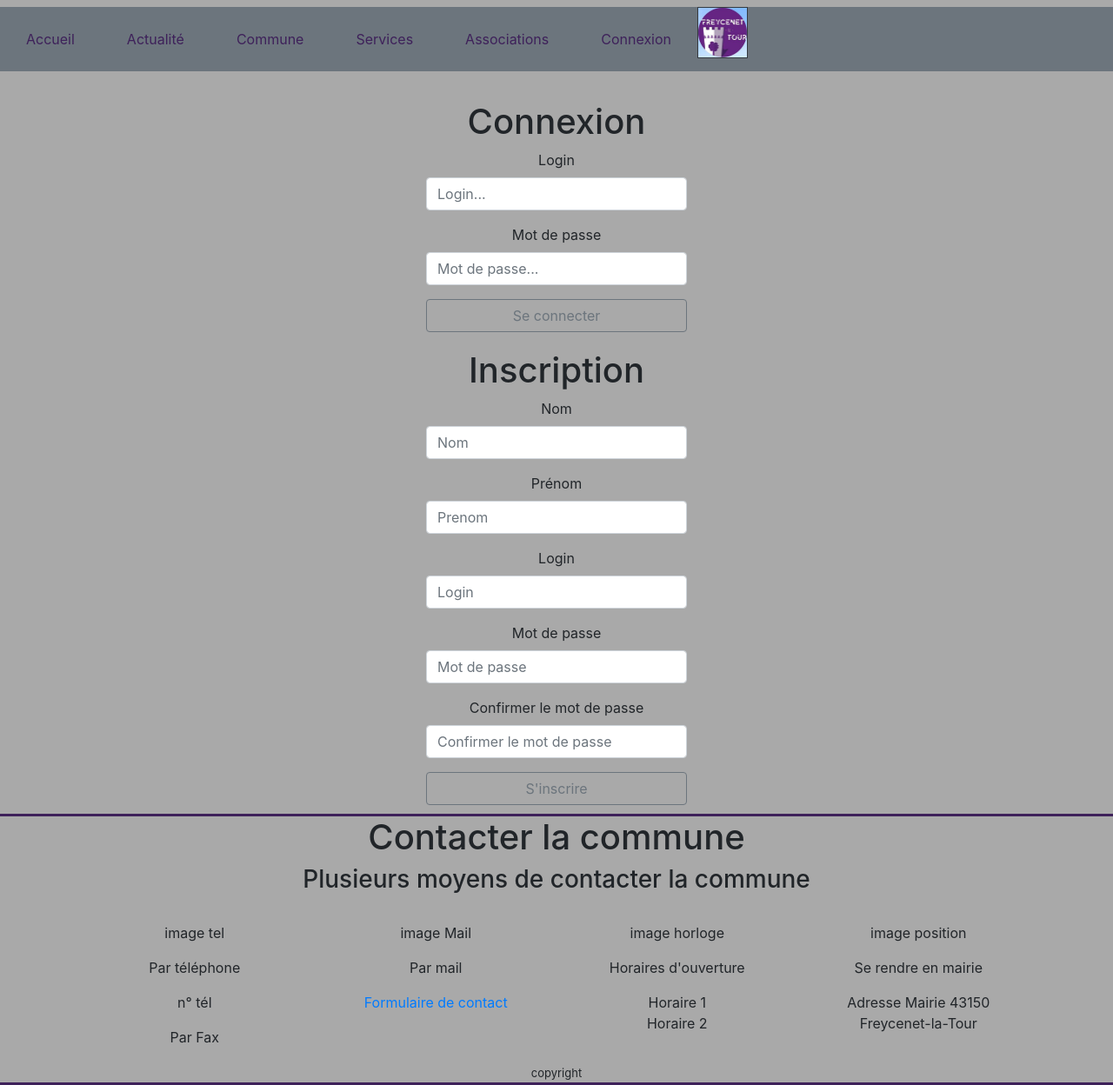
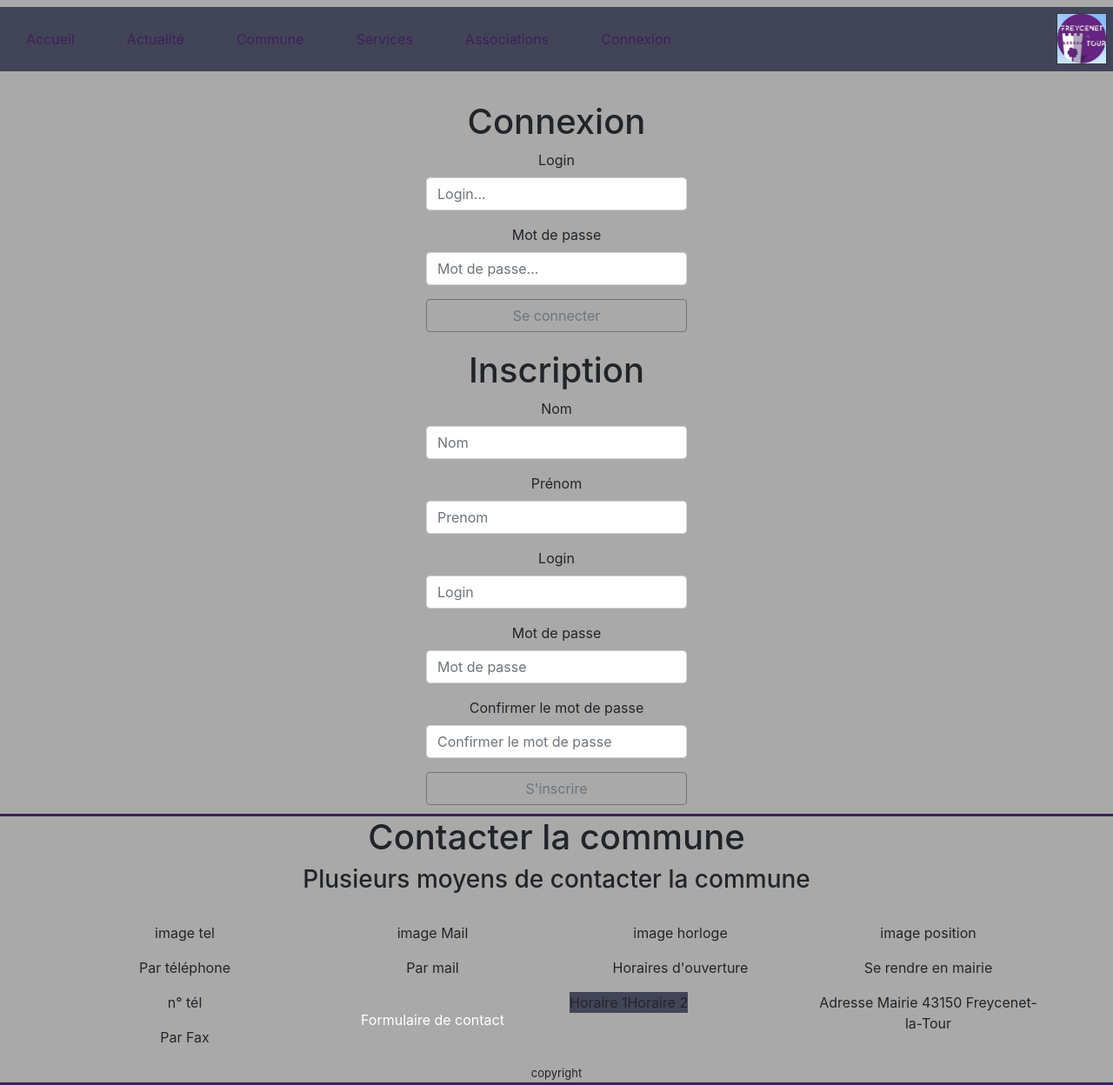
Before and after one commit to ByWind80800/Stage_Zark_Bywind_public, a PHP site: page / in a window 1280 px wide. Shown: the part 165-1413 px from the top of the page at 87% size. Run offline with PHP 8.4, Linux system fonts and the light colour scheme.

Commit message:
update menu

```diff
--- a/Vue/Css/page.css
+++ b/Vue/Css/page.css
@@ -5,21 +5,26 @@ h1{
 	text-align: center;
 }
 
-}div li {
+div li {
 	list-style-type: none;
 	float: left;
+	background-color: #424558;
 }
 div ul{
 	margin:0px;
 	padding: 0px;
 	overflow: hidden;
 }
-div{
+.barrenav{
 	width: 100%;
+	background-color:#424558;
+
 }
 div a{
 	display: inline-block;
 	text-decoration: none;
+	padding: 20px 30px;
+	color: #FFF;
 }
 .lien{
 	color: #3E215A;
@@ -35,6 +40,11 @@ div a{
 	background-color: darkgrey;
 	text-decoration: none;
 	padding: 20px 30px;
+}
+
+.logo{
+	margin-top: 7px;
+	margin-right: 7px;
 }
 .soustitre{
 	background-color:grey;
--- a/Vue/includes/menu.php
+++ b/Vue/includes/menu.php
@@ -1,14 +1,14 @@
 <section>
 	<!-- Barre de navigation -->
 		<div>
-			<ul class="nav navbar-secondary bg-secondary">
+			<ul class="barrenav">
 		      	<li><a class="lien" href="index.php?page=Controler&param=Accueil">Accueil</a></li>
 				<li><a class="lien" href="#">Actualité</a></li>
 				<li><a class="lien" href="#">Commune</a></li>
 				<li><a class="lien" href="#">Services</a></li>
 				<li><a class="lien" href="#">Associations</a></li>
 				<li><a class="lien" href="index.php?page=Controler&param=Connexion">Connexion</a></li>
-				<li><img src="Vue/img/logo.png" class="justify-content-end"></li>
+				<img src="Vue/img/logo.png" align="right" class="logo">
 		    </ul>
 		    <br/>
 		</div>
```
